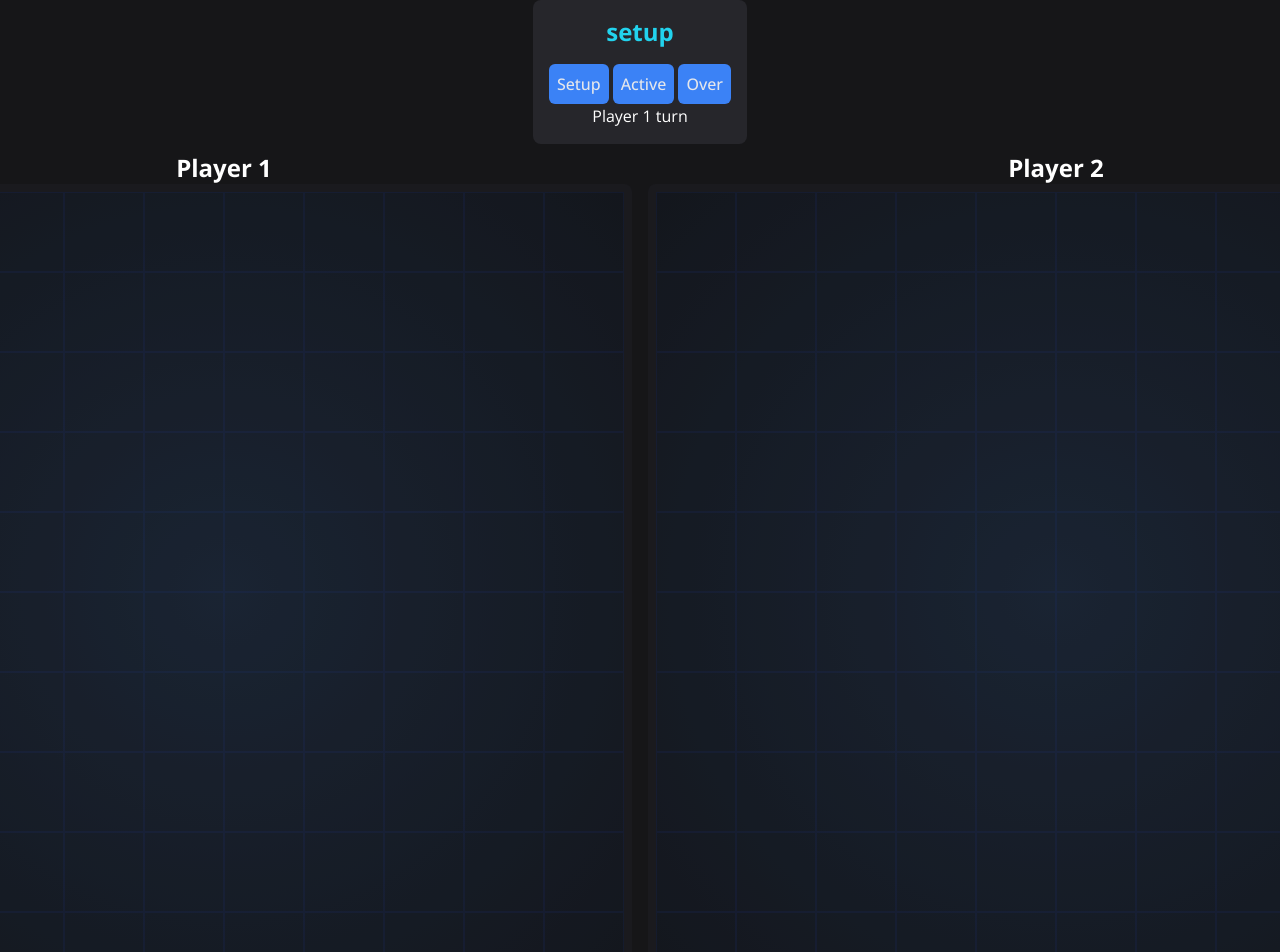
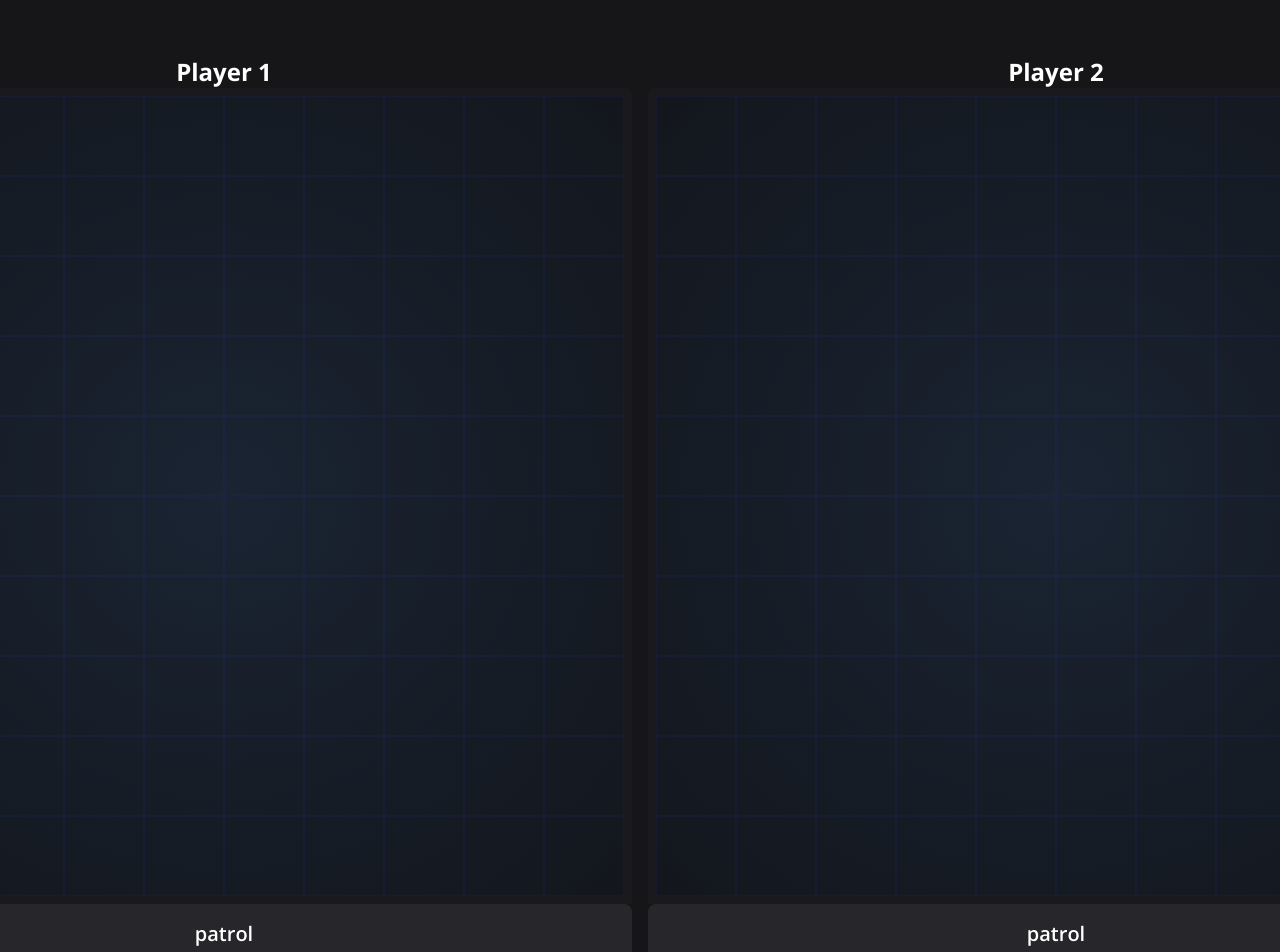
Before and after one commit to ZippyIO/battleships, a React (Vite) app: page / in a window 1280 px wide. Shown: the part 8-960 px from the top of the page. Built offline with nearby package versions, Linux system fonts and the light colour scheme.

Commit message:
✨ feat: add player ships object

```diff
--- a/src/features/Game/Game.tsx
+++ b/src/features/Game/Game.tsx
@@ -5,10 +5,26 @@ import { ShipType } from './Ship';
 
 type GameStatus = 'setup' | 'active' | 'over';
 type Player = 'player1' | 'player2';
+type Ship =
+    | 'carrier'
+    | 'amphibious'
+    | 'nuclear_submarine'
+    | 'destroyer'
+    | 'submarine'
+    | 'corvette'
+    | 'patrol'
+    | 'coast_guard';
+
+type PlayerShips = {
+    [player in Player]: {
+        [ship in Ship]?: boolean;
+    };
+};
 
 const Game = () => {
     const [gameStatus, setGameStatus] = useState<GameStatus>('setup');
     const [player, setPlayer] = useState<Player>('player1');
+    const [playerShips, setPlayerShips] = useState<PlayerShips>({ player1: {}, player2: {} });
     const [currentShip, setCurrentShip] = useState<ShipType>({
         name: 'patrol',
         length: 1,
@@ -27,59 +43,66 @@ const Game = () => {
         }
     };
 
+    const updatePlayerShips = (ship: Ship, playerId: Player) => {
+        if (playerId === 'player1') {
+            setPlayerShips((prevPlayerShips) => ({
+                ...prevPlayerShips,
+                player1: {
+                    ...prevPlayerShips.player1,
+                    [ship]: true,
+                },
+            }));
+        }
+        if (playerId === 'player2') {
+            setPlayerShips((prevPlayerShips) => ({
+                ...prevPlayerShips,
+                player2: {
+                    ...prevPlayerShips.player2,
+                    [ship]: true,
+                },
+            }));
+        }
+    };
     return (
-        <div className="flex flex-col items-center justify-center gap-2">
-            <div className="mt-2 flex flex-col items-center rounded-lg bg-dark-200 p-4">
-                <p className="pb-4 text-2xl font-bold text-cyan-400">{gameStatus}</p>
-                <div className="flex gap-1">
-                    <button
-                        onClick={() => setGameStatus('setup')}
-                        type="button"
-                        className="rounded-md bg-blue-500 p-2 font-medium text-gray-200 hover:bg-blue-600 active:bg-blue-700"
-                    >
-                        Setup
-                    </button>
-                    <button
-                        onClick={() => setGameStatus('active')}
-                        type="button"
-                        className="rounded-md bg-blue-500 p-2 font-medium text-gray-200 hover:bg-blue-600 active:bg-blue-700"
-                    >
-                        Active
-                    </button>
-                    <button
-                        onClick={() => setGameStatus('over')}
-                        type="button"
-                        className="rounded-md bg-blue-500 p-2 font-medium text-gray-200 hover:bg-blue-600 active:bg-blue-700"
-                    >
-                        Over
-                    </button>
-                </div>
-                {player === 'player1' && <p>Player 1 turn</p>}
-                {player === 'player2' && <p>Player 2 turn</p>}
-            </div>
+        <div className="mx-12 mt-16 flex flex-col items-center justify-center gap-2">
+            <div className="">
                 <div className="flex gap-4">
-                <div>
+                    <div className="flex flex-col items-center justify-center">
                         <p className="text-center text-2xl font-bold">Player 1</p>
                         <Gameboard
                             gameStatus={gameStatus}
                             currentShip={currentShip}
                             player="player1"
                             currentPlayer={player}
+                            setPlayerShips={updatePlayerShips}
                             finishTurn={setPlayerTurn}
+                        />
+                        <FleetUI
+                            currentShip={currentShip}
+                            setShip={setShip}
+                            placedShips={playerShips.player1}
                         />
                     </div>
                     <div>
+                        <div className="flex flex-col items-center justify-center">
                             <p className="text-center text-2xl font-bold">Player 2</p>
                             <Gameboard
                                 gameStatus={gameStatus}
                                 currentShip={currentShip}
                                 player="player2"
                                 currentPlayer={player}
+                                setPlayerShips={updatePlayerShips}
                                 finishTurn={setPlayerTurn}
+                            />
+                            <FleetUI
+                                currentShip={currentShip}
+                                setShip={setShip}
+                                placedShips={playerShips.player2}
                             />
                         </div>
                     </div>
-            <FleetUI currentShip={currentShip} setShip={setShip} />
+                </div>
+            </div>
         </div>
     );
 };
```
Lines whose indentation alone changed are shown as unchanged.
